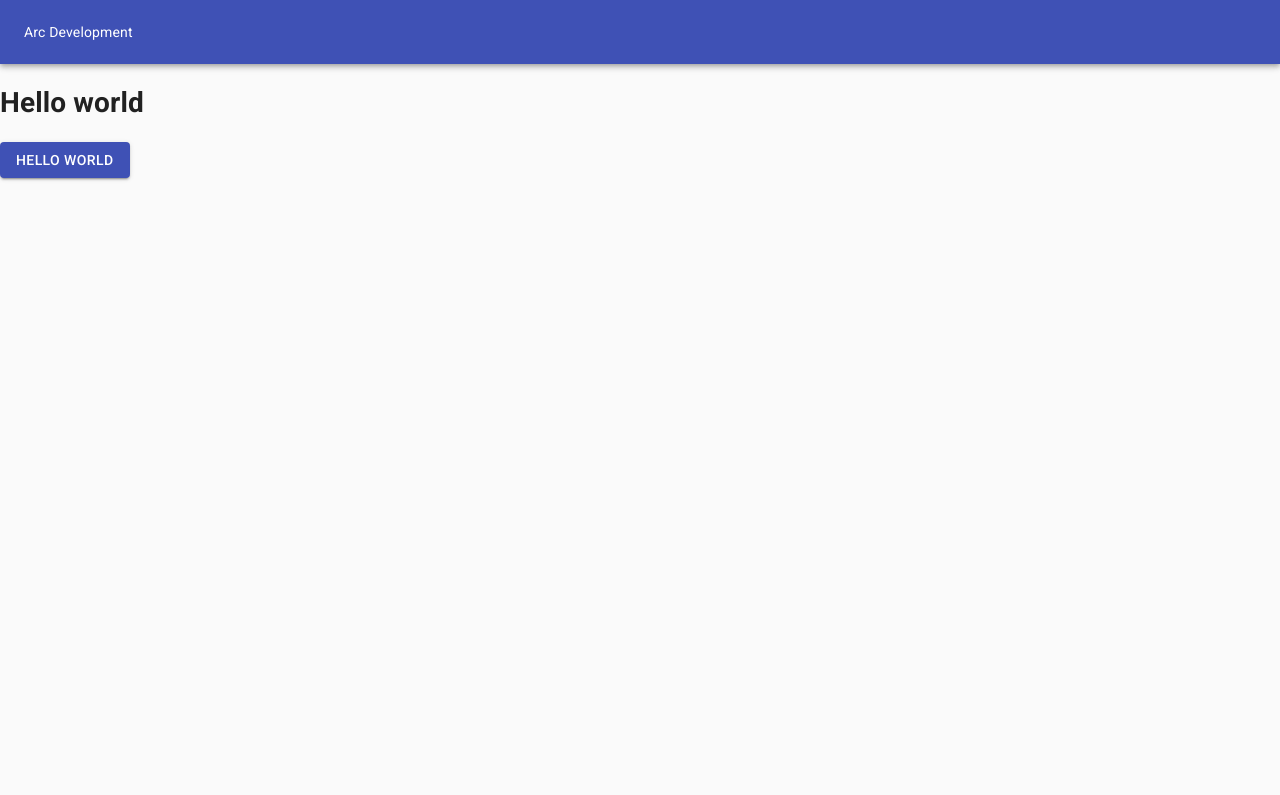
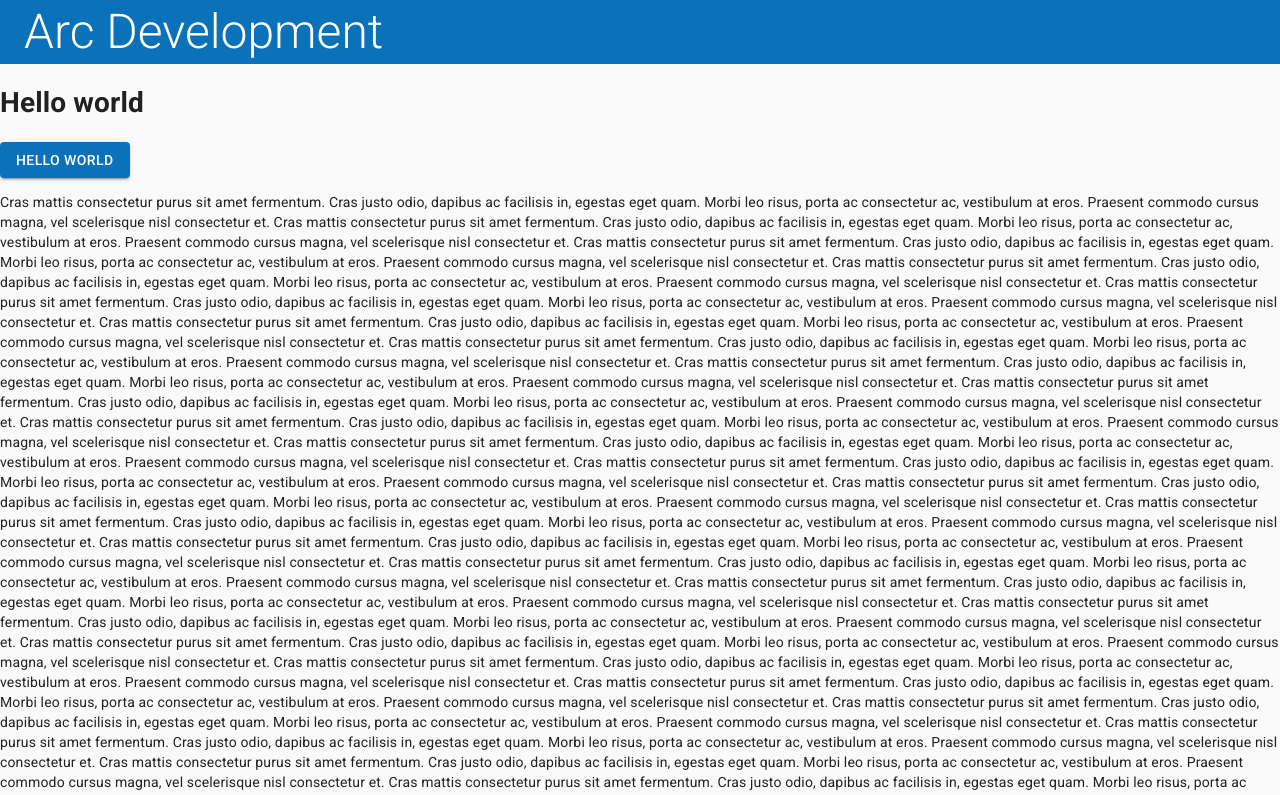
Before and after one commit to mike10951/arcdevelopment, a React (Create React App) app: page / in a window 1280 px wide. Shown: the top 795 px of the page. Built offline with nearby package versions, Linux system fonts and the light colour scheme.

Commit message:
Set theme and inline styling.

```diff
--- a/src/components/App.js
+++ b/src/components/App.js
@@ -1,18 +1,31 @@
 import React from 'react';
+import { ThemeProvider } from '@material-ui/core/styles';
+import theme from './ui/Theme';
+
 import CssBaseline from '@material-ui/core/CssBaseline';
 import Button from '@material-ui/core/Button';
 import Header from './ui/Header';
 
 function App() {
   return (
-    <React.Fragment>
+    <ThemeProvider theme={theme}>
       <CssBaseline />
       <Header />
       <h1>Hello world</h1>
       <Button variant='contained' color='primary'>
         Hello World
       </Button>
-    </React.Fragment>
+      <p>
+        {[...new Array(200)]
+          .map(
+            () => `Cras mattis consectetur purus sit amet fermentum.
+Cras justo odio, dapibus ac facilisis in, egestas eget quam.
+Morbi leo risus, porta ac consectetur ac, vestibulum at eros.
+Praesent commodo cursus magna, vel scelerisque nisl consectetur et.`
+          )
+          .join('\n')}
+      </p>
+    </ThemeProvider>
   );
 }
 
--- a/src/components/ui/Header.js
+++ b/src/components/ui/Header.js
@@ -1,14 +1,47 @@
 import React from 'react';
 import AppBar from '@material-ui/core/AppBar';
 import Toolbar from '@material-ui/core/Toolbar';
+import Typography from '@material-ui/core/Typography';
+import useScrollTrigger from '@material-ui/core/useScrollTrigger';
+import { makeStyles } from '@material-ui/core/styles';
+
+const useStyles = makeStyles(theme => ({
+    toolbarMargin: {
+        ...theme.mixins.toolbar
+    }
+}))
 
 const Header = (props) => {
-  return (
-    // Notice that position is set to "sticky". CssBaseline is necessary; otherwise, text would be hidden behind the AppBar component.
-    <AppBar position='sticky'>
-      <Toolbar>Arc Development</Toolbar>
-    </AppBar>
-  );
+    const classes = useStyles()
+
+    return (
+        <React.Fragment>
+            <ElevationScroll>
+                {/* Notice that position is set to "sticky". CssBaseline is necessary; otherwise, text would be hidden behind the AppBar component. */}
+                <AppBar position='sticky' color='primary'>
+                    <Toolbar>
+                        <Typography variant="h3">
+                            Arc Development
+                    </Typography>
+                    </Toolbar>
+                </AppBar>
+            </ElevationScroll>
+            {/* This div would be necessary if CssBaseline was not used. */}
+            {/* <div className={classes.toolbarMargin}></div> */}
+        </React.Fragment>
+    );
 };
 
+function ElevationScroll(props) {
+    const { children } = props;
+    const trigger = useScrollTrigger({
+        disableHysteresis: true,
+        threshold: 0,
+    });
+
+    return React.cloneElement(children, {
+        elevation: trigger ? 4 : 0,
+    });
+}
+
 export default Header;
--- /dev/null
+++ b/src/components/ui/Theme.js
@@ -0,0 +1,24 @@
+import { createMuiTheme } from '@material-ui/core/styles';
+
+const arcBlue = "#0B72B9"
+const arcOrange = '#FFBA60'
+
+export default createMuiTheme({
+    palette: {
+        common: {
+            blue: arcBlue,
+            orange: arcOrange
+        },
+        primary: {
+            main: arcBlue
+        },
+        secondary: {
+            main: arcOrange
+        }
+    },
+    typography: {
+        h3: {
+            fontWeight: 300
+        }
+    }
+});
```
